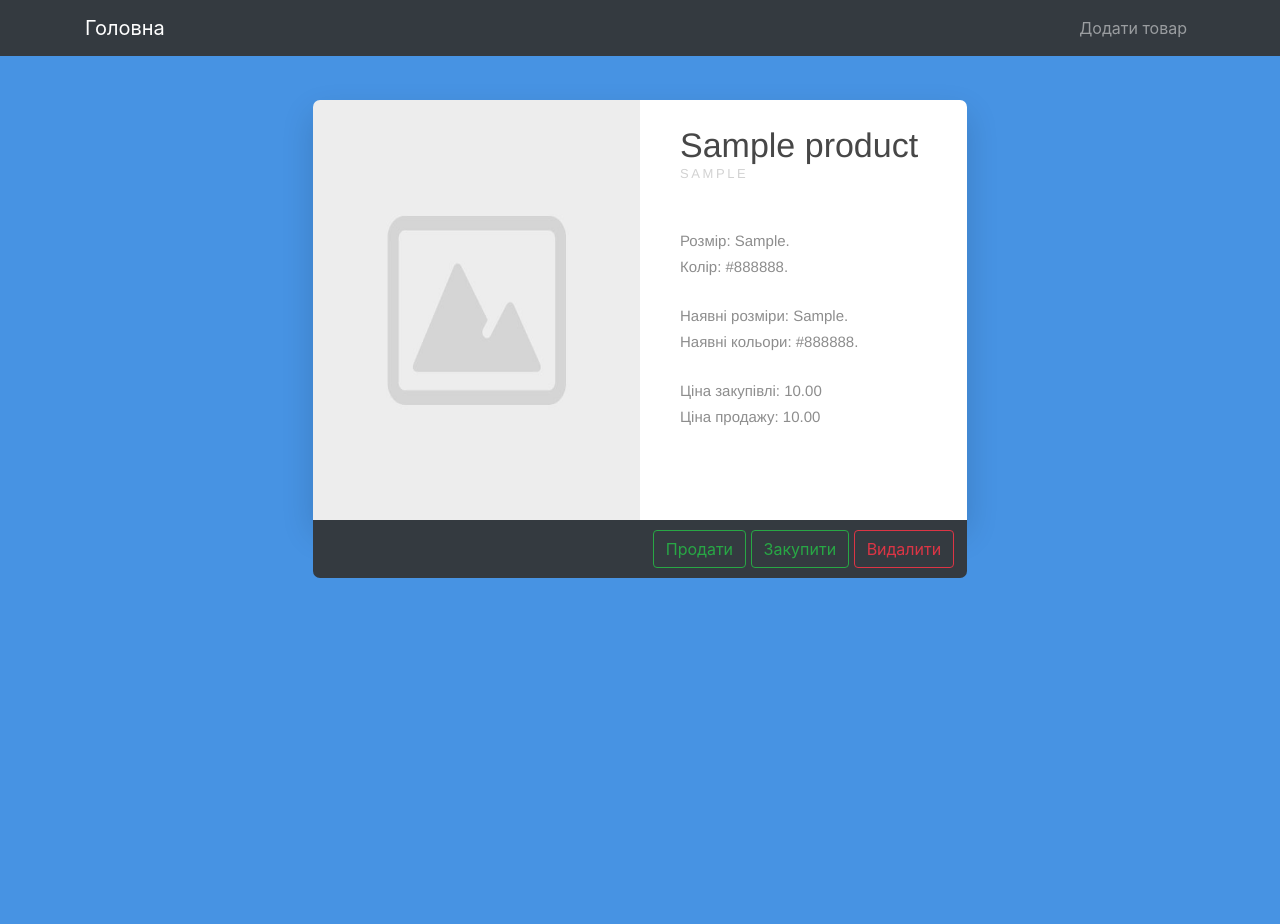
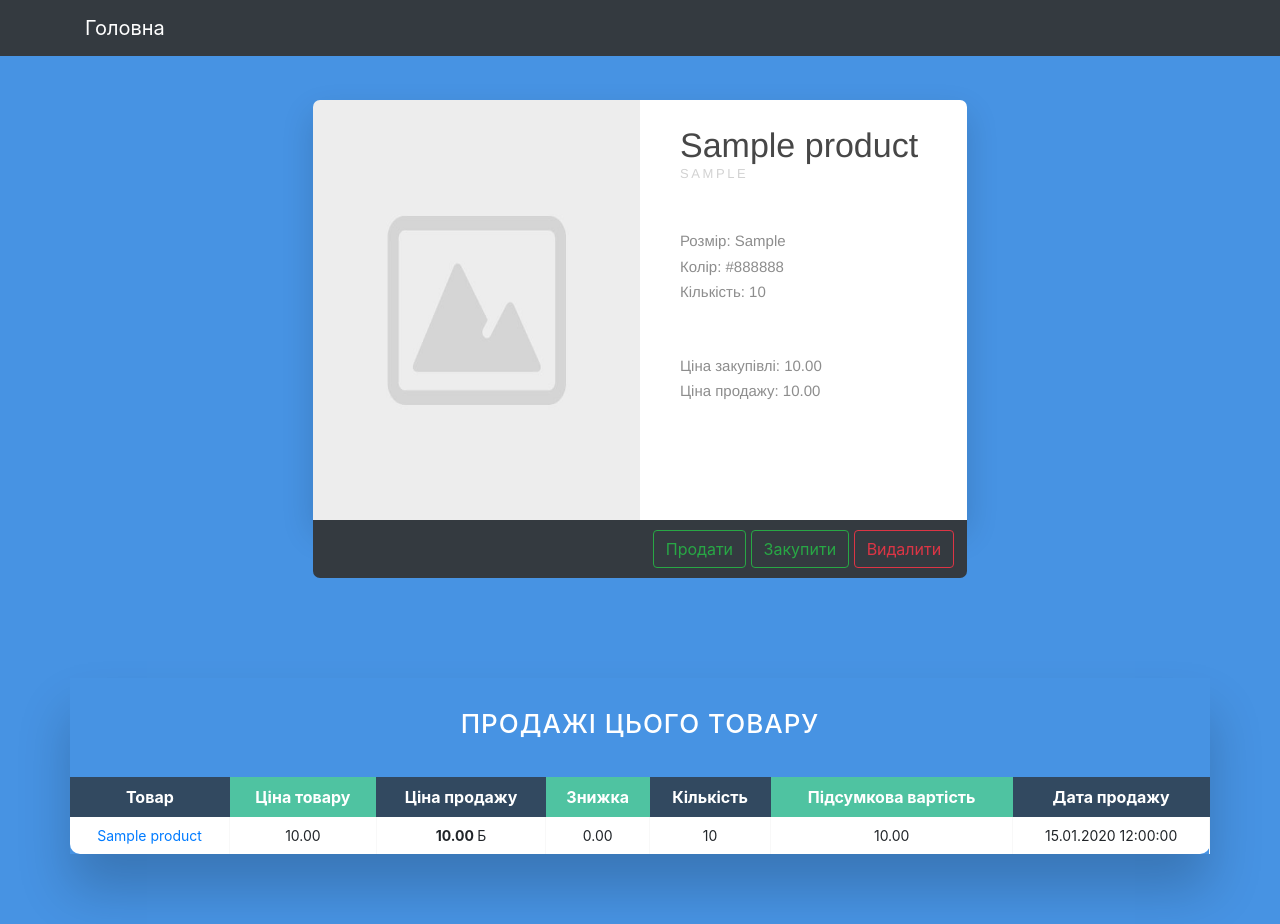
Before and after one commit to PasichnyiDev/shop, a Django app: page /products/detail/1/ in a window 1280 px wide. Before the commit the page ends 578 px from the top, so only its background shows below. Run offline with Django 4.2, Linux system fonts and the light colour scheme; tables that the repository leaves empty hold one stand-in row (values such as "Sample post"); some libraries are stand-ins or nearby versions.

Commit message:
added sales views, templates and updated products views

```diff
--- a/shop/products/models.py
+++ b/shop/products/models.py
@@ -5,7 +5,7 @@ class ProductCategory(models.Model):
     name = models.CharField(max_length=100, blank=True, null=True)
 
     def __str__(self):
-        return f"CATEGORY: [{self.name}]"
+        return self.name
 
 
 class Product(models.Model):
--- a/shop/products/templates/base.html
+++ b/shop/products/templates/base.html
@@ -41,13 +41,8 @@
                     </form>
                 </li>
                 {% endif %}
-                {% if sales %}
-                    <li class="nav-item">
-                        <a class="nav-link" href="{% url 'transactions:sales-list' %}">Мої продажі</a>
-                    </li>
-                {% endif %}
+                {% if categories %}
                 <li class="nav-item dropdown">
-                    {% if categories %}
                     <a class="nav-link dropdown-toggle" href="#" id="navbarDropdown" role="button" data-toggle="dropdown"
                        aria-haspopup="true" aria-expanded="false">
                         Категорії
@@ -57,11 +52,21 @@
                         <a class="dropdown-item" href="?category={{ category.id }}">{{ category.name }}</a>
                         {% endfor %}
                     </div>
-                    {% endif %}
                 </li>
-                <li class="nav-item">
-                    <a class="nav-link" href="{% url 'products:products-create' %}">Додати товар  <i class="fas fa-shopping-bag"></i></a>
+                {% endif %}
+                {% if add_product and add_category %}
+                <li class="nav-item dropdown">
+                    <a class="nav-link dropdown-toggle" href="#" id="navbarDropdown" role="button" data-toggle="dropdown"
+                       aria-haspopup="true" aria-expanded="false">
+                        Додати
+                    </a>
+                    <div class="dropdown-menu" aria-labelledby="navbarDropdown">
+                        <a class="dropdown-item" href="{% url 'products:products-create' %}">Додати товар</a>
+                        <a class="dropdown-item" href="{% url 'products:category-create' %}">Додати категорію</a>
+                    </div>
+
                 </li>
+                {% endif %}
             </ul>
         </div>
     </div>
--- a/shop/products/templates/products-detail.html
+++ b/shop/products/templates/products-detail.html
@@ -3,6 +3,7 @@
 
 {% block css %}
     <link rel="stylesheet" type="text/css" href="{% static 'css/detail-styles.css' %}">
+    <link rel="stylesheet" type="text/css" href="{% static 'css/sales-list-styles.css' %}">
 {% endblock %}
 
 {% block content %}
@@ -18,27 +19,26 @@
 
         <h1>{{ product.name }}</h1>
         <h2>{{ product.brand }}</h2>
-        <p>Розмір: {{ product.size }}.</p>
-        <p>Колір: {{ product.color }}.</p>
+        <p>Розмір: {{ product.size }}</p>
+        <p>Колір: {{ product.color }}</p>
+        <p>Кількість: {{ product.in_stock_amount }}</p>
         <br>
-        <p>Наявні розміри:
-            {% if same_products %}
-                {% for product in same_products %}
-                    <a href="{% url 'products:products-detail' pk=product.pk %}">{{ product.size }},</a>
-                {% endfor %}
-            {% else %}
-                {{ product.size }}.
-            {% endif %}
-        </p>
-        <p>Наявні кольори:
-            {% if same_products %}
-                {% for product in same_products %}
-                    <a href="{% url 'products:products-detail' pk=product.pk %}">{{ product.color }},</a>
-                {% endfor %}
-            {% else %}
-                {{ product.color }}.
-            {% endif %}
-        </p>
+<!--        <p>Наявні розміри:-->
+<!--            {% if available_sizes %}-->
+<!--                {% for product in available_sizes %}-->
+<!--                    <a href="{% url 'products:products-detail' pk=product.pk %}">{{ product.size }},</a>-->
+<!--                {% endfor %}-->
+<!--            {% else %}-->
+<!--                {{ product.size }}.-->
+<!--            {% endif %}-->
+<!--        </p>-->
+<!--        <p>Наявні кольори:-->
+<!--            {% if available_colors %}-->
+<!--                {% for product in available_colors %}-->
+<!--                    <a href="{% url 'products:products-detail' pk=product.pk %}">{{ product.color }} </a>-->
+<!--                {% endfor %}-->
+<!--            {% endif %}-->
+<!--        </p>-->
         <br>
         <p>Ціна закупівлі: <b>{{ product.purchase_price }}</b></p>
         <p>Ціна продажу: <b>{{ product.selling_price }}</b></p>
@@ -54,4 +54,60 @@
     <a href="#" class="btn btn-outline-success">Закупити</a>
     <a href="{% url 'products:products-delete' pk=product.pk %}" class="btn btn-outline-danger">Видалити</a>
 </div>
+
+{% if sales %}
+<div class="table-wrapper">
+    <h2 class="table-header">Продажі цього товару</h2>
+    <table class="fl-table">
+        <thead>
+            <tr>
+                <th>Товар</th>
+                <th>Ціна товару</th>
+                <th>Ціна продажу</th>
+                <th>Знижка</th>
+                <th>Кількість</th>
+                <th>Підсумкова вартість</th>
+                <th>Дата продажу</th>
+            </tr>
+        </thead>
+
+        {% for sale in sales %}
+            <tr>
+                <td><a href="{% url 'transactions:sales-detail' sale_id=sale.pk %}">{{ sale.product.name }}</a></td>
+                <td>{{ sale.product.selling_price }}</td>
+                {% if sale.non_cash %}
+                    <td><b>{{ sale.selling_price }} </b>Б</td>
+                {% else %}
+                    <td>{{ sale.selling_price }}</td>
+                {% endif %}
+                <td>{{ sale.discount }}</td>
+                <td>{{ sale.amount }}</td>
+                <td>{{ sale.total_price }}</td>
+                <td>{{ sale.datetime_created|date:"d.m.Y H:i:s" }}</td>
+            </tr>
+        {% endfor %}
+    </table>
+</div>
+{% endif %}
+{% if amount_sum and total_price_sum_cash and total_price_sum_non_cash and total_price_sum%}
+<div class="table-wrapper">
+    <h2 class="table-header">Узагальнена інформація про продажі</h2>
+    <table class="fl-table">
+        <thead>
+            <tr>
+                <th>Кількість</th>
+                <th>Сума готівкою</th>
+                <th>Сума безготівково</th>
+                <th>Загальна сума</th>
+            </tr>
+        </thead>
+            <tr>
+                <td>{{ amount_sum }}</td>
+                <td>{{ total_price_sum_cash }}</td>
+                <td>{{ total_price_sum_non_cash }}</td>
+                <td>{{ total_price_sum }}</td>
+            </tr>
+    </table>
+</div>
+{% endif %}
 {% endblock %}
--- a/shop/products/urls.py
+++ b/shop/products/urls.py
@@ -9,4 +9,5 @@ urlpatterns = [
     path('detail/<int:pk>/', views.ProductsDetailView.as_view(), name='products-detail'),
     path('delete/<int:pk>/', views.ProductsDeleteView.as_view(), name='products-delete'),
     path('list/', views.ProductsListView.as_view(), name='products-list'),
+    path('categories/create/', views.ProductsCategoryCreateView.as_view(), name='category-create')
 ]
--- a/shop/products/views.py
+++ b/shop/products/views.py
@@ -1,9 +1,9 @@
-from django.db.models import Q
+from django.db.models import Q, Sum
 from django.urls import reverse_lazy
 from django.views.generic.edit import CreateView
 from django.views.generic import ListView, DetailView, DeleteView
 from .models import Product, ProductCategory
-from .forms import ProductsCreateForm
+from .forms import ProductsCreateForm, ProductsCategoryCreateForm
 from transactions.models import Sale
 
 
@@ -22,13 +22,32 @@ class ProductsDetailView(DetailView):
     def get_context_data(self, **kwargs):
         context = super().get_context_data(**kwargs)
         if self.object:
+
             context["object"] = self.object
             context_object_name = self.get_context_object_name(self.object)
+
             if context_object_name:
                 context[context_object_name] = self.object
-            context['same_products'] = Product.objects.filter(
-                name=self.object.name, brand=self.object.brand
-            ).exclude(id=self.object.id)
+
+            # Sales
+            sales = Sale.objects.filter(product__id=self.object.id)
+            context["sales"] = sales
+
+            total_price_sum_non_cash = sales.filter(non_cash=True).aggregate(
+                total_price_sum=Sum('total_price'))['total_price_sum']
+            if total_price_sum_non_cash:
+                context['total_price_sum_non_cash'] = total_price_sum_non_cash
+
+            total_price_sum_cash = sales.filter(non_cash=False).aggregate(
+                total_price_sum=Sum('total_price'))['total_price_sum']
+            if total_price_sum_cash:
+                context['total_price_sum_cash'] = total_price_sum_cash
+            if total_price_sum_cash and total_price_sum_non_cash:
+                total_price_sum = total_price_sum_non_cash + total_price_sum_cash
+                context['total_price_sum'] = total_price_sum
+            amount_sum = sales.aggregate(amount_sum=Sum('amount'))['amount_sum']
+            if amount_sum:
+                context['amount_sum'] = amount_sum
 
         return context
 
@@ -54,6 +73,8 @@ class ProductsListView(ListView):
 
         context['search_bar'] = True
         context['sales'] = Sale.objects.all()
+        context['add_product'] = True
+        context['add_category'] = True
 
         search_query = self.request.GET.get('search')
         if search_query:
@@ -70,3 +91,10 @@ class ProductsListView(ListView):
             )
 
         return context
+
+
+class ProductsCategoryCreateView(CreateView):
+    model = ProductCategory
+    form_class = ProductsCategoryCreateForm
+    template_name = 'products-category-create.html'
+    success_url = reverse_lazy('products:products-list')
--- a/shop/transactions/models.py
+++ b/shop/transactions/models.py
@@ -6,7 +6,9 @@ class Sale(models.Model):
     datetime_created = models.DateTimeField(auto_now=True)
     selling_price = models.DecimalField(max_digits=10, decimal_places=2)
     amount = models.IntegerField(default=1)
+    total_price = models.DecimalField(max_digits=10, decimal_places=2)
     discount = models.DecimalField(max_digits=10, decimal_places=2)
+    non_cash = models.BooleanField(default=False)
     product = models.ForeignKey(to=Product, on_delete=models.CASCADE)
 
     def __str__(self):
@@ -17,7 +19,9 @@ class Purchase(models.Model):
     datetime_created = models.DateTimeField(auto_now=True)
     purchase_price = models.DecimalField(max_digits=10, decimal_places=2)
     amount = models.IntegerField(default=1)
+    total_price = models.DecimalField(max_digits=10, decimal_places=2)
     discount = models.DecimalField(max_digits=10, decimal_places=2)
+    non_cash = models.BooleanField(default=False)
     product = models.ForeignKey(to=Product, on_delete=models.CASCADE)
 
     def __str__(self):
--- a/shop/transactions/static/css/sales-list-styles.css
+++ b/shop/transactions/static/css/sales-list-styles.css
@@ -1,15 +1,5 @@
-* {
-    box-sizing: border-box;
-    -webkit-box-sizing: border-box;
-    -moz-box-sizing: border-box;
-}
-body {
-    font-family: Helvetica;
-    -webkit-font-smoothing: antialiased;
-    background: rgba(71, 147, 227, 1);
-}
-
-h2 {
+/* Table Styles */
+.table-header {
     text-align: center;
     font-size: 26px;
     text-transform: uppercase;
@@ -17,8 +7,6 @@ h2 {
     color: white;
     padding: 30px 0;
 }
-
-/* Table Styles */
 
 .table-wrapper {
     margin: 100px 70px 70px;
--- a/shop/transactions/templates/sales-create.html
+++ b/shop/transactions/templates/sales-create.html
@@ -10,11 +10,17 @@
   <form method="post" class="form-style-7">
         {% csrf_token %}
         <h1>Створити продажу товару {{ product.name }}</h1>
+        <h6>Розмір: {{ product.size }}, Колір: {{ product.color }}</h6>
     <div class="form-column">
       <li>
           <label for="{{ form.selling_price.id_for_label }}" type="text">{{ form.selling_price.label_tag }}</label>
           {{ form.selling_price }}
           <span>Ціна відповідно до обліку {{ product.selling_price }}</span>
+      </li>
+      <li>
+          <label class="form-check-input" for="{{ form.non_cash.id_for_label }}" type="text">{{ form.non_cash.label_tag }}</label>
+          {{ form.non_cash }}
+          <span>За замовчуванням готівка</span>
       </li>
     </div>
     <div class="form-column">
--- a/shop/transactions/urls.py
+++ b/shop/transactions/urls.py
@@ -6,9 +6,9 @@ app_name = 'transactions'
 
 urlpatterns = [
     path('sales/create/<int:product_id>/', views.SalesCreateView.as_view(), name='sales-create'),
-    path('sales/detail/<int:sales_id>/', views.SalesDetailView, name='sales-detail'),
-    path('sales/delete/<int:sales_id>/', views.SalesDeleteView, name='sales-delete'),
-    path('sales/list/', views.SalesListView.as_view(), name='sales-list'),
+    path('sales/detail/<int:sale_id>/', views.SalesDetailView.as_view(), name='sales-detail'),
+    path('sales/delete/<int:sale_id>/', views.SalesDeleteView.as_view(), name='sales-delete'),
+    # path('sales/list/', views.SalesListView.as_view(), name='sales-list'),
     path('purchases/create/', views.PurchasesCreateView, name='purchases-create'),
     path('purchases/detail/<int:purchases_id>/', views.PurchasesDetailView, name='purchases-detail'),
     path('purchases/delete/<int:purchases_id>/', views.PurchasesDeleteView, name='purchases-delete'),
```
Also changed, not shown: shop/products/forms.py (+10 -1 lines), shop/products/templates/products-category-create.html (added, +27 -0 lines), shop/transactions/forms.py (+10 -4 lines), shop/transactions/static/css/sales-create-styles.css (+8 -0 lines), shop/transactions/templates/sales-confirm-delete.html (added, +22 -0 lines), shop/transactions/templates/sales-detail.html (added, +37 -0 lines), shop/transactions/views.py (+23 -5 lines).
